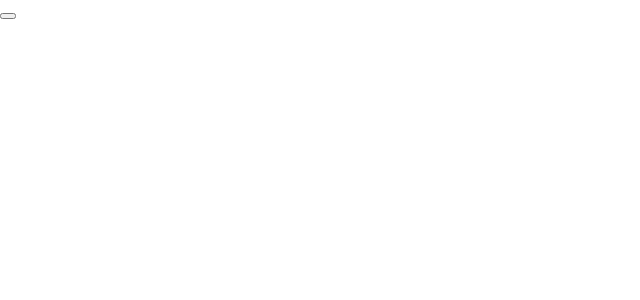
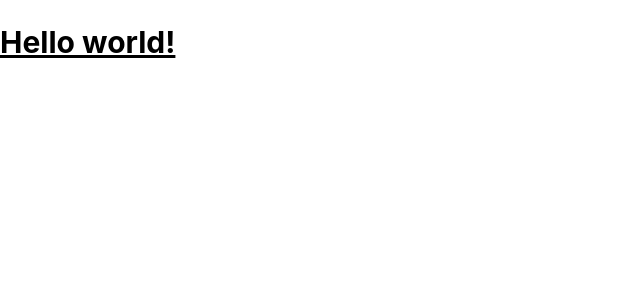
Before and after one commit to bbakercello/cocktail-brainstormer, a Next.js app: page / in a window 1280 px wide. Shown: the top 300 px of the page, without its empty margins (0-640 px from the left). Built offline with nearby package versions, Linux system fonts and the light colour scheme.

Commit message:
figma design

```diff
--- a/package.json
+++ b/package.json
@@ -19,8 +19,11 @@
     "@types/node": "^20.8.4",
     "@types/react": "^18.2.27",
     "@types/react-dom": "18.2.12",
+    "autoprefixer": "^10.4.16",
     "eslint": "8.51.0",
     "eslint-config-next": "13.5.4",
+    "postcss": "^8.4.31",
+    "tailwindcss": "^3.3.5",
     "typescript": "^5.2.2"
   }
 }
--- a/pages/_app.tsx
+++ b/pages/_app.tsx
@@ -6,6 +6,9 @@
 function MyApp({ Component, pageProps }: AppProps) {
   return <div>
     <button onClick={() => getCocktailSuggestions(['sad','depressed','lonely'])}></button>
+    <h1 className="text-3xl font-bold underline">
+      Hello world!
+    </h1>
     <Component {...pageProps} /></div>
 }
 
--- /dev/null
+++ b/postcss.config.js
@@ -0,0 +1,6 @@
+module.exports = {
+  plugins: {
+    tailwindcss: {},
+    autoprefixer: {},
+  },
+}
--- a/styles/globals.css
+++ b/styles/globals.css
@@ -1,3 +1,6 @@
+@tailwind base;
+@tailwind components;
+@tailwind utilities;
 html,
 body {
   padding: 0;
--- /dev/null
+++ b/tailwind.config.js
@@ -0,0 +1,12 @@
+/** @type {import('tailwindcss').Config} */
+module.exports = {
+  content: [
+    "./app/**/*.{js,ts,jsx,tsx,mdx}",
+    "./pages/**/*.{js,ts,jsx,tsx,mdx}",
+    "./components/**/*.{js,ts,jsx,tsx,mdx}",
+  ],
+  theme: {
+    extend: {},
+  },
+  plugins: [],
+}
```
Also changed, not shown: pages/index.tsx (line endings or trailing spaces), 2 other files (tests, documents, lock files or other folders).
